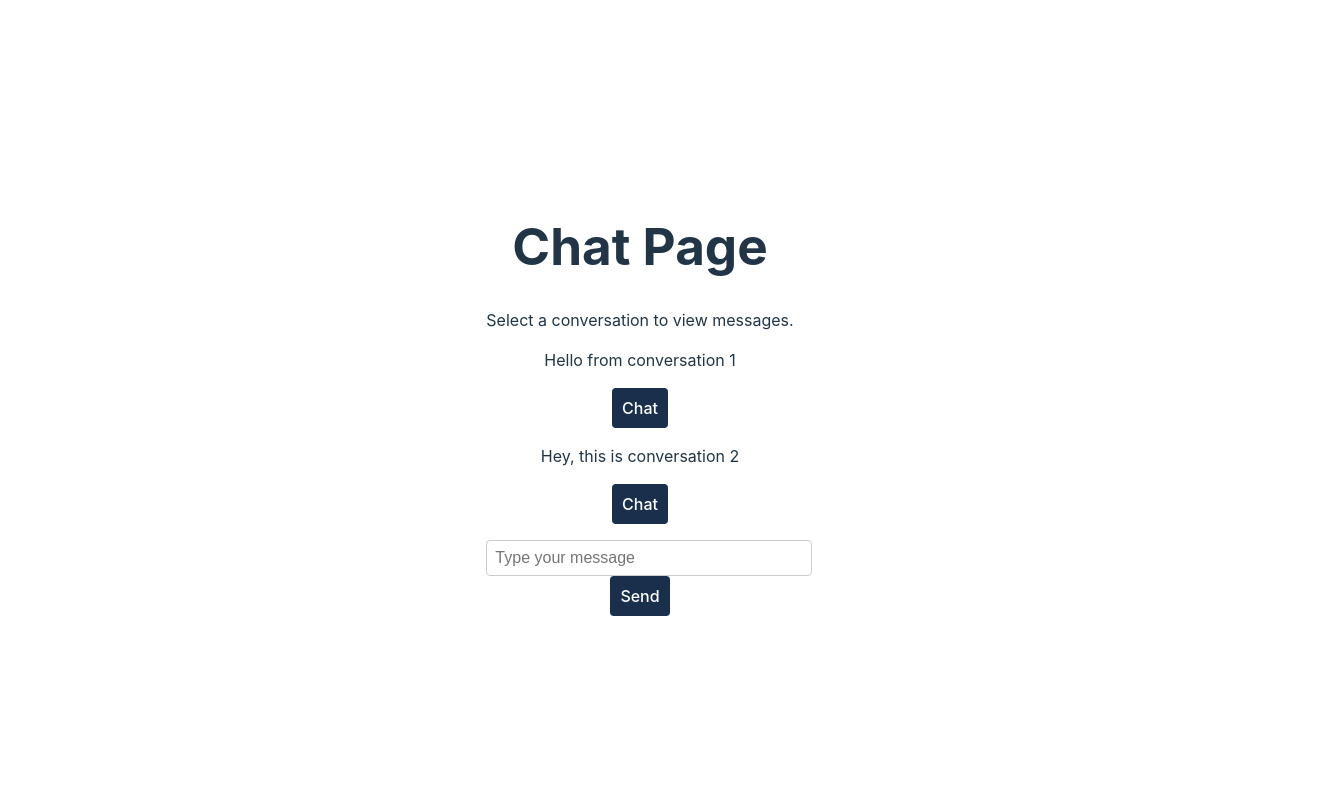
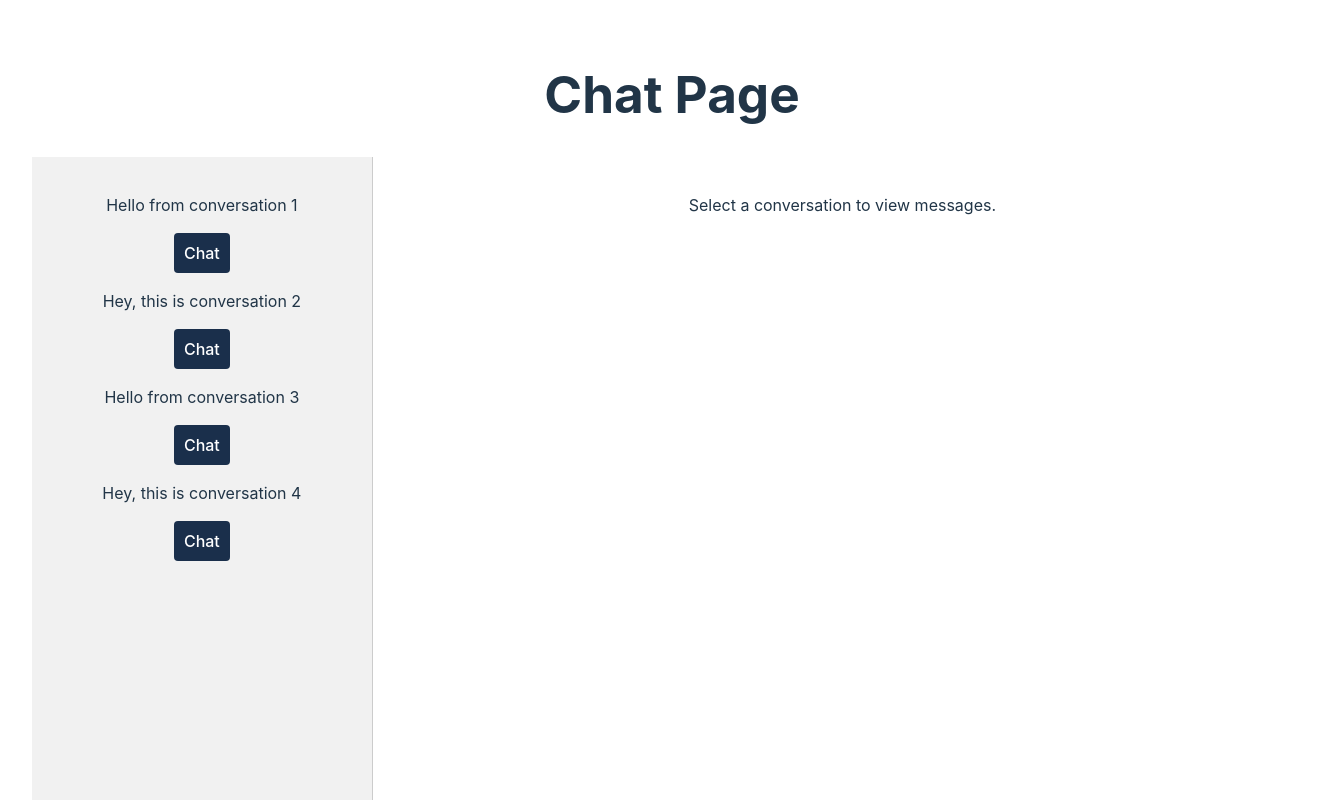
Before and after one commit to RosenholmJohanna/chat-app-atomic, a React (Vite) app: page / in a window 1280 px wide. Shown: the top 800 px of the page, 1344 px wide, since content can reach past the window. Built offline with nearby package versions, Linux system fonts and the light colour scheme.

Commit message:
basic styling chat page

```diff
--- a/src/components/organisms/MessageList.jsx
+++ b/src/components/organisms/MessageList.jsx
@@ -3,11 +3,13 @@ import MessageItem from "../molecules/MessageItem";
 
 
 const MessageList = ({ messages }) => {
-    console.log(messages)
+
   return (
     <ul>
       {messages.map((message) => (
-        <MessageItem key={message.id} message={message} />
+        <MessageItem
+         key={message.id}
+         message={message} />
       ))}
     </ul>
   );
--- a/src/components/pages/ChatPage.jsx
+++ b/src/components/pages/ChatPage.jsx
@@ -4,7 +4,7 @@ import { mockConversations, mockMessages, mockUsers } from "../../data/mockData"
 
 const ChatPage = () => {
     const [selectedConversationId, setSelectedConversationId] = useState(null);
-   const [messages, setMessages] = useState([]);
+    const [messages, setMessages] = useState([]);
     const [conversations] = useState(mockConversations);
     const user = mockUsers[0];
 
--- a/src/components/templates/ChatTemplate.jsx
+++ b/src/components/templates/ChatTemplate.jsx
@@ -1,25 +1,67 @@
 import React from "react";
+import styled from "styled-components";
 import MessageList from "../organisms/MessageList";
 import NewMessageSection from "../organisms/NewMessageSection";
 import ConversationsList from "../organisms/ConversationsList";
 
 const ChatTemplate = ({
+  selectedConversationId,
   onMessageSubmit,
   messages,
   conversations,
- onConversationSelect
+  onConversationSelect,
 }) => {
   return (
-    <>
-    <p>Select a conversation to view messages.</p>
+    <ChatContainer>
+      <ConversationsListItems>
         <ConversationsList
           conversations={conversations}
           onConversationSelect={onConversationSelect}
         />
+        </ConversationsListItems>
+        <ConversationWindow>
+        {selectedConversationId ? (
+          <>
             <MessageList messages={messages} />
             <NewMessageSection onMessageSubmit={onMessageSubmit} />
           </>
+        ) : (
+          <p>Select a conversation to view messages.</p>
+        )}
+      </ConversationWindow>
+    </ChatContainer>
   );
 };
 
 export default ChatTemplate;
+
+export const ChatContainer = styled.div`
+  display: flex;
+  height: 100vh;
+  width: 100vw;
+
+  @media (max-width: 768px) {
+    flex-direction: column;
+  }
+`;
+
+ const ConversationsListItems = styled.div`
+  flex: 1;
+  background-color: #f1f1f1;
+  padding: 20px;
+  border-right: 1px solid #ccc;
+  overflow-y: auto;
+
+  @media (max-width: 768px) {
+    border-right: none;
+    border-bottom: 1px solid #ccc;
+  }
+`;
+
+export const ConversationWindow = styled.div`
+  flex: 3;
+  display: flex;
+  flex-direction: column;
+  padding: 20px;
+  background-color: #fff;
+`;
--- a/src/data/mockData.js
+++ b/src/data/mockData.js
@@ -8,12 +8,16 @@ export const mockUsers = [
 export const mockConversations = [
     { convoId: "1", lastMessage: { text: "Hello from conversation 1", userId: 1 } },
     { convoId: "2", lastMessage: { text: "Hey, this is conversation 2", userId: 2 } },
+    { convoId: "3", lastMessage: { text: "Hello from conversation 3", userId: 3 } },
+    { convoId: "4", lastMessage: { text: "Hey, this is conversation 4", userId: 1 } },
   ];
 
   export const mockMessages = {
     1: [
       { id: "1", text: "Hi there!", userId: 1, createdAt: "2024-01-01" },
       { id: "2", text: "Hello!", userId: 2, createdAt: "2024-01-02" },
+      { id: "3", text: "How are you doing?", userId: 2, createdAt: "2024-01-02" },
+      { id: "4", text: "Im good! And you?", userId: 1, createdAt: "2024-01-02" },
     ],
     2: [
       { id: "3", text: "How are you?", userId: 1, createdAt: "2024-01-03" },
```
Lines whose indentation alone changed are shown as unchanged.
